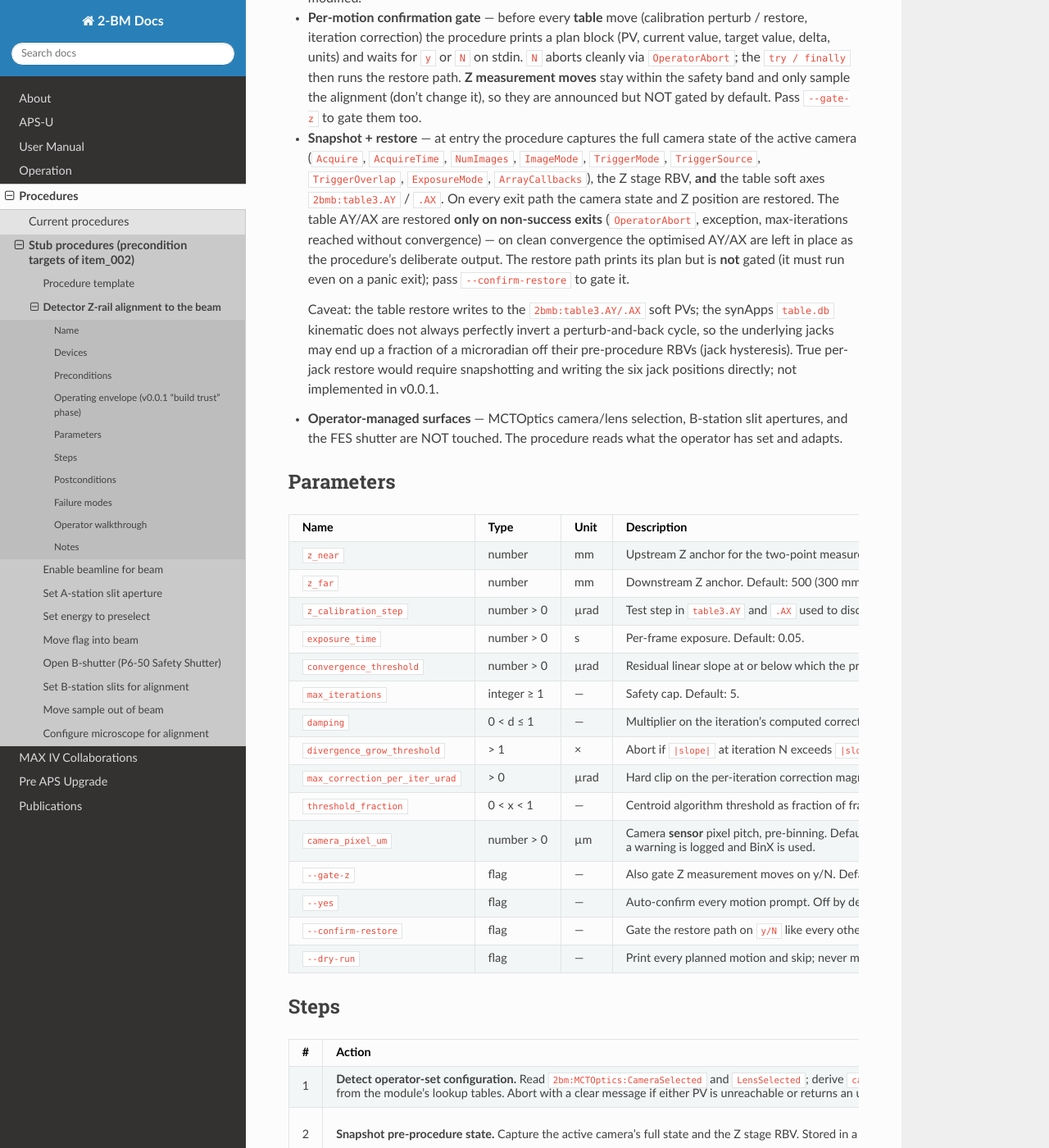
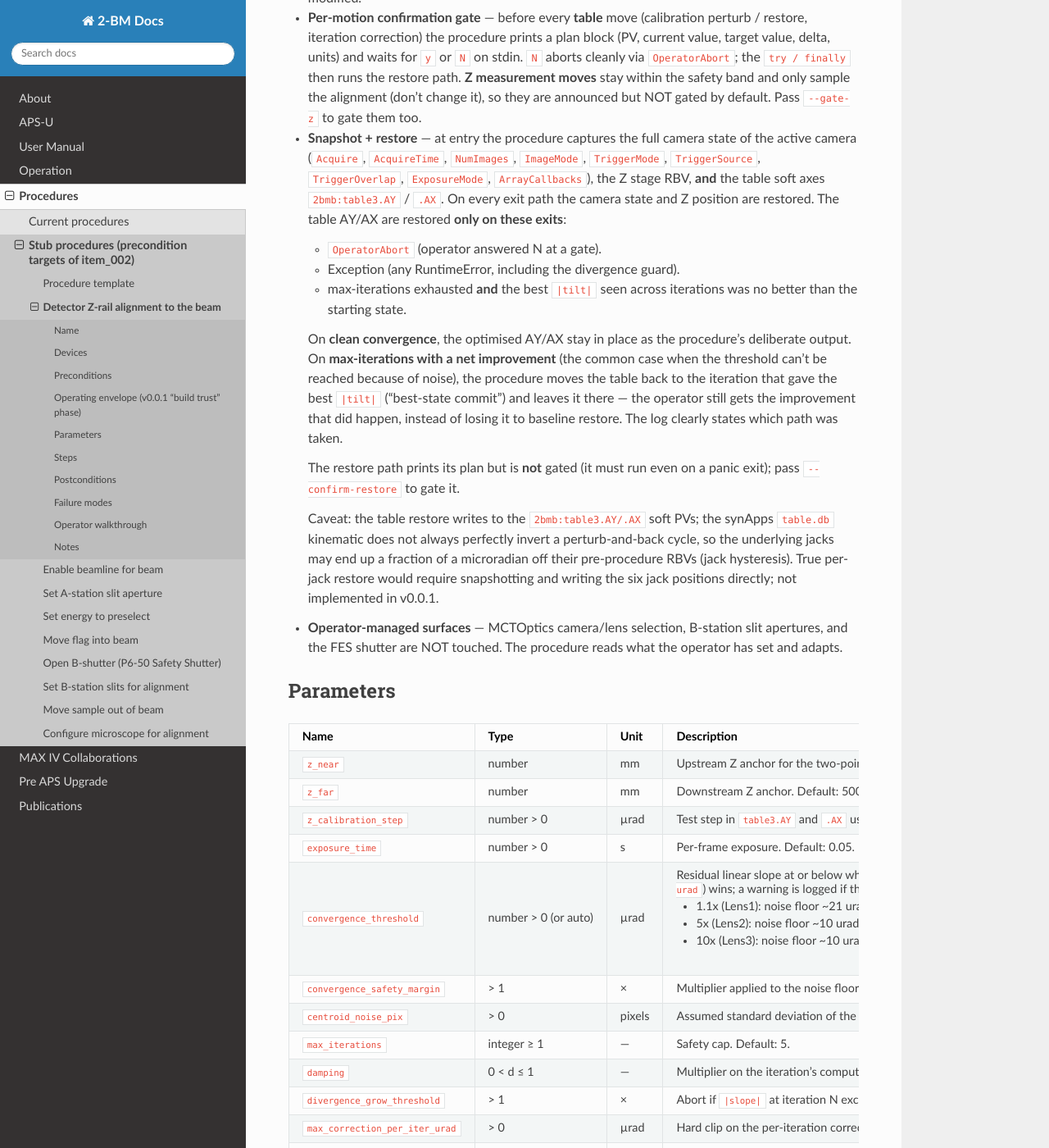
Before and after one commit to xray-imaging/2bm-docs, a Sphinx documentation site: the page built from docs/source/procedures/item_002.rst, in a window 1280 px wide and 1400 px high, scrolled down 2281 px. Shown: the whole window at 82% size. Built offline with Sphinx 7.4.7 and the Read the Docs theme 3.1.0, drawn with Linux system fonts in a browser that asks for light colours; the version number could not be read and is left out.

Commit message:
docs(procedures): auto-threshold + commit-to-best behaviour
Match the procedures-side change:

- convergence_threshold parameter row rewritten to document the
  auto-compute default (lens + binning + dz + straightness floor),
  the per-lens reference values, and the operator-override
  semantics.
- New convergence_safety_margin and centroid_noise_pix parameters
  documented.
- Operating-envelope Snapshot+restore section rewritten to spell
  out the table-restore conditions explicitly: restored on
  OperatorAbort / exception / max-iter-with-no-improvement; left
  in place on clean convergence; on max-iter-with-net-improvement
  the procedure moves the table to the best-iteration pose
  ("best-state commit") and leaves it there.
- |tilt| references escaped (|...| is RST substitution syntax).

`````diff
--- a/docs/source/procedures/item_002.rst
+++ b/docs/source/procedures/item_002.rst
@@ -179,12 +179,25 @@ Operating envelope (v0.0.1 "build trust" phase)
   ``ArrayCallbacks``), the Z stage RBV, **and** the table soft
   axes ``2bmb:table3.AY`` / ``.AX``. On every exit path the camera
   state and Z position are restored. The table AY/AX are restored
-  **only on non-success exits** (``OperatorAbort``, exception,
-  max-iterations reached without convergence) — on clean
-  convergence the optimised AY/AX are left in place as the
-  procedure's deliberate output. The restore path prints its plan
-  but is **not** gated (it must run even on a panic exit); pass
-  ``--confirm-restore`` to gate it.
+  **only on these exits**:
+
+  - ``OperatorAbort`` (operator answered N at a gate).
+  - Exception (any RuntimeError, including the divergence guard).
+  - max-iterations exhausted **and** the best ``|tilt|`` seen across
+    iterations was no better than the starting state.
+
+  On **clean convergence**, the optimised AY/AX stay in place as
+  the procedure's deliberate output. On **max-iterations with a
+  net improvement** (the common case when the threshold can't be
+  reached because of noise), the procedure moves the table back
+  to the iteration that gave the best ``|tilt|`` ("best-state commit")
+  and leaves it there — the operator still gets the improvement
+  that did happen, instead of losing it to baseline restore. The
+  log clearly states which path was taken.
+
+  The restore path prints its plan but is **not** gated (it must
+  run even on a panic exit); pass ``--confirm-restore`` to gate
+  it.
 
   Caveat: the table restore writes to the ``2bmb:table3.AY/.AX``
   soft PVs; the synApps ``table.db`` kinematic does not always
@@ -233,10 +246,39 @@ Parameters
      - s
      - Per-frame exposure. Default: 0.05.
    * - ``convergence_threshold``
-     - number > 0
+     - number > 0 (or auto)
      - µrad
-     - Residual linear slope at or below which the procedure
-       stops iterating. Default: 5 µrad.
+     - Residual linear slope at or below which the procedure stops
+       iterating. **Default: auto-computed** from the detected lens
+       + binning + dz + a fixed rail-straightness floor (~10 µrad
+       for the PRO225SL over a 300 mm dz), multiplied by
+       ``convergence_safety_margin``. Operator override
+       (``--convergence-urad``) wins; a warning is logged if the
+       override is below the physical noise floor (procedure
+       cannot meaningfully converge to a sub-floor target).
+       Reference values at this beamline (dz=300 mm,
+       bin=2x2, centroid_noise=1 pix):
+
+       - 1.1x (Lens1): noise floor ~21 urad -> auto threshold ~31 urad
+       - 5x   (Lens2): noise floor ~10 urad (straightness floor
+         dominates) -> auto threshold ~15 urad
+       - 10x  (Lens3): noise floor ~10 urad -> auto threshold ~15 urad
+   * - ``convergence_safety_margin``
+     - > 1
+     - ×
+     - Multiplier applied to the noise floor when auto-computing
+       the convergence threshold. Default: 1.5. Larger values
+       converge sooner (less precision); smaller values closer to
+       1.0 push toward the physical floor but may not always
+       reach it given residual centroid jitter.
+   * - ``centroid_noise_pix``
+     - > 0
+     - pixels
+     - Assumed standard deviation of the centroid fit, used only
+       by the auto-threshold calculation. Default: 1.0 (typical
+       for COM on a clean spot above threshold). Increase if the
+       spot is faint / noisy; decrease if a sub-pixel-stable
+       Gaussian fit is in use.
    * - ``max_iterations``
      - integer ≥ 1
      - —
@@ -385,7 +427,7 @@ Steps
        (b) Convert to angular misalignment ``tilt_X``,
        ``tilt_Y`` (µrad).
 
-       (c) **Divergence guard**: if ``|tilt|`` (Euclidean) at
+       (c) **Divergence guard**: if ````|tilt|```` (Euclidean) at
        this iteration exceeds the previous iteration's by more
        than ``divergence_grow_threshold``, raise ``RuntimeError``
        → restore puts table AY/AX back to baseline. Aborts a
`````
